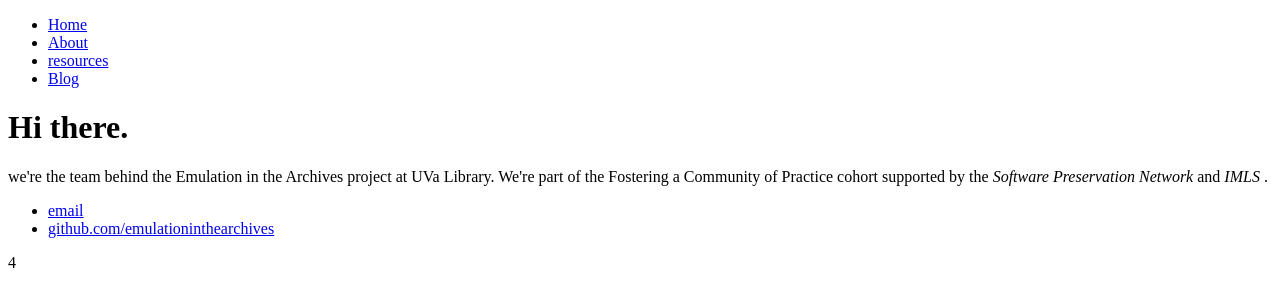
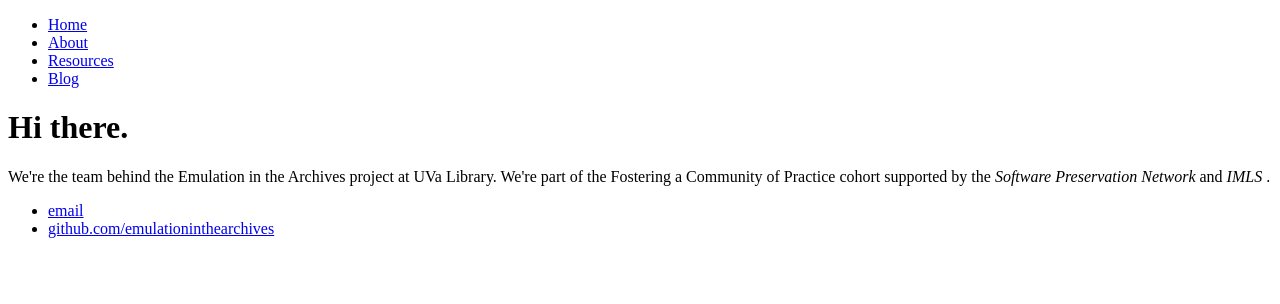
Before and after one commit to emulationinthearchives/emulationinthearchives.github.io, a plain HTML site: page index.html in a window 1280 px wide. Drawn offline with Linux system fonts and the light colour scheme.

Commit message:
Edit of index.html
Small edits for clarity.

```diff
--- a/index.html
+++ b/index.html
@@ -8,14 +8,14 @@
     		<ul>
         		<li><a href="/">Home</a></li>
 	        	<li><a href="/about">About</a></li>
-        		<li><a href="/resources">resources</a></li>
+        		<li><a href="/resources">Resources</a></li>
         		<li><a href="/blog">Blog</a></li>
     		</ul>
 		</nav>
 		<div class="container">
     		<div class="blurb">
         		<h1>Hi there. </h1>
-				<p>we're the team behind the Emulation in the Archives project at UVa Library. We're part of the Fostering a Community of Practice cohort supported by the <em> Software Preservation Network </em> and <em> IMLS </em>.</p>
+				<p>We're the team behind the Emulation in the Archives project at UVa Library. We're part of the Fostering a Community of Practice cohort supported by the <em> Software Preservation Network </em> and <em> IMLS </em>.</p>
     		</div><!-- /.blurb -->
 		</div><!-- /.container -->
 		<footer>
@@ -26,4 +26,3 @@
 		</footer>
 	</body>
 </html>
-4
```
